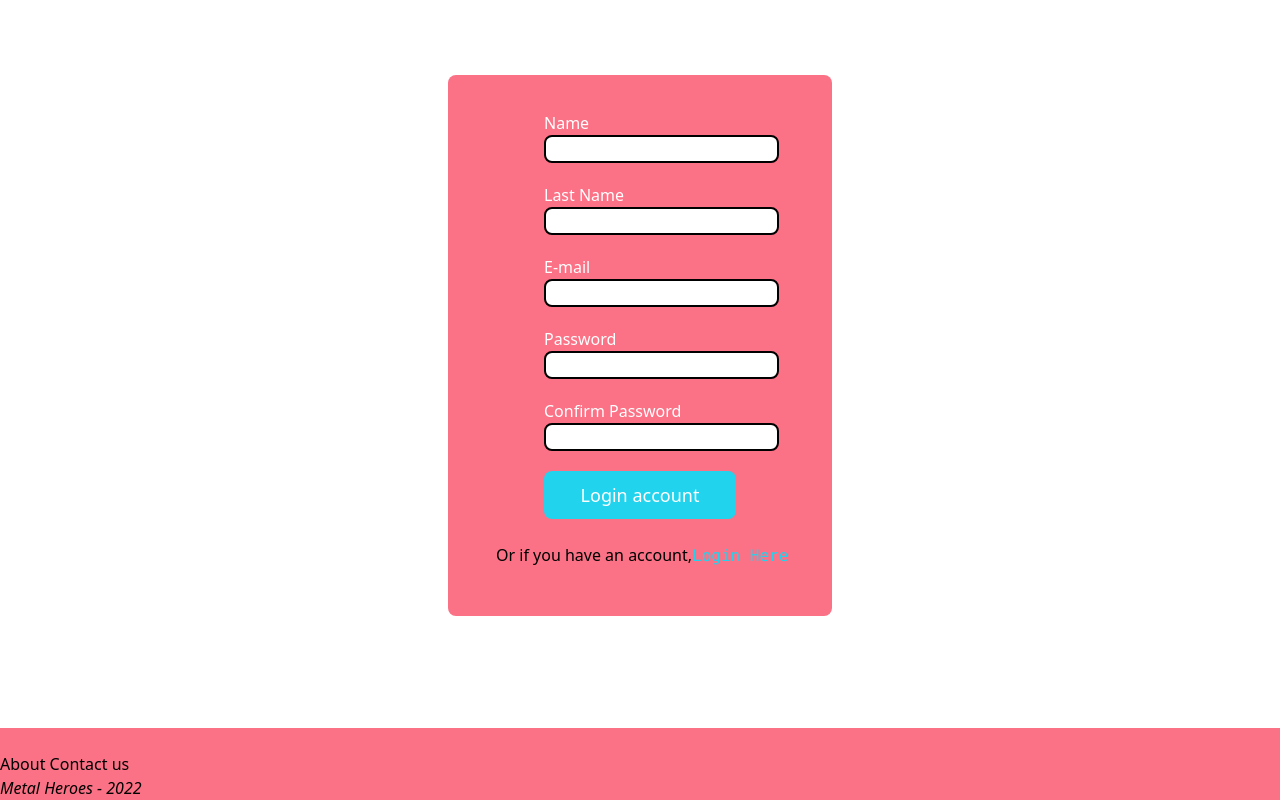
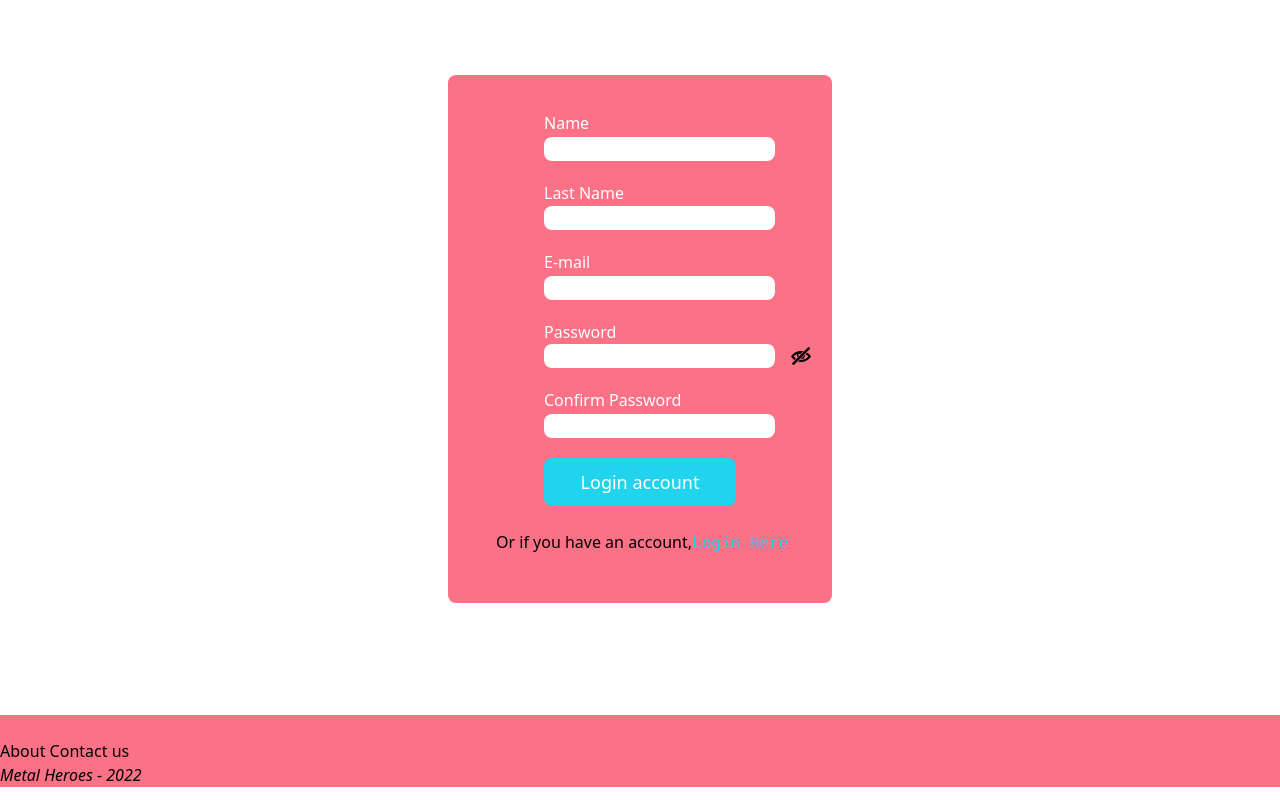
Before and after one commit to Luis09almanza/Integradora_webpage, a plain HTML site: page src/pages/register.html in a window 1280 px wide. Shown: the part 1385-2185 px from the top of the page. Drawn offline with nearby package versions, Linux system fonts and the light colour scheme; files whose address does not match are found by name.

Commit message:
Inputs modified. The types of the inputs were modified to as they are

```diff
--- a/src/pages/register.html
+++ b/src/pages/register.html
@@ -6,6 +6,20 @@
     <meta name="viewport" content="width=device-width, initial-scale=1.0" />
     <title>Metal Heroes | Register</title>
     <script src="https://cdn.tailwindcss.com"></script>
+    <script>
+      function mostrarContrasena() {
+        var tipo = document.getElementById("password");
+        var tipo2 = document.getElementById("password_2");
+
+        if (tipo.type == "password" || tipo2.type == "password_2") {
+          tipo.type = "text";
+          tipo2.type = "text";
+        } else {
+          tipo.type = "password";
+          tipo2.type = "password";
+        }
+      }
+    </script>
   </head>
   <body>
     <header class="bg-rose-400">
@@ -22,39 +36,39 @@
       <div class="bg-rose-400 w-96 rounded-lg">
         <div>
           <p class="ml-24 mt-9 text-white">Name</p>
-          <input
-            type="email"
-            class="rounded-lg align-middle border-black border-2 ml-24"
-          />
+          <input type="text" class="rounded-lg align-middle ml-24" />
         </div>
         <div>
           <p class="ml-24 mt-5 text-white">Last Name</p>
-          <input
-            type="email"
-            class="rounded-lg align-middle border-black border-2 ml-24"
-          />
+          <input type="text" class="rounded-lg align-middle ml-24" />
         </div>
         <div>
           <p class="ml-24 mt-5 text-white">E-mail</p>
-          <input
-            type="password"
-            size="20"
-            class="rounded-lg align-middle border-black border-2 ml-24"
-          />
+          <input type="email" size="20" class="rounded-lg align-middle ml-24" />
         </div>
         <div>
           <p class="ml-24 mt-5 text-white">Password</p>
-          <input
-            type="email"
-            class="rounded-lg align-middle border-black border-2 ml-24"
-          />
+          <div class="flex">
+            <input
+              id="password"
+              type="password"
+              class="rounded-lg align-middle ml-24"
+            />
+            <button onclick="mostrarContrasena()" class="ml-4">
+              <img
+                class="w-5"
+                src="C:\Users\Salva\project_web_page\Integradora_webpage\src\img\eye.png"
+              />
+            </button>
+          </div>
         </div>
         <div>
-          <p class="ml-24 mt-5 text-white">Confirm Password</p>
+          <p class="ml-24 mt-5 text-white password">Confirm Password</p>
           <input
+            id="password_2"
             type="password"
             size="20"
-            class="rounded-lg align-middle border-black border-2 ml-24"
+            class="rounded-lg align-middle ml-24"
           />
         </div>
         <div>
```
Also changed, not shown: src/pages/login.html (+31 -13 lines), src/img/eye.png (added).
